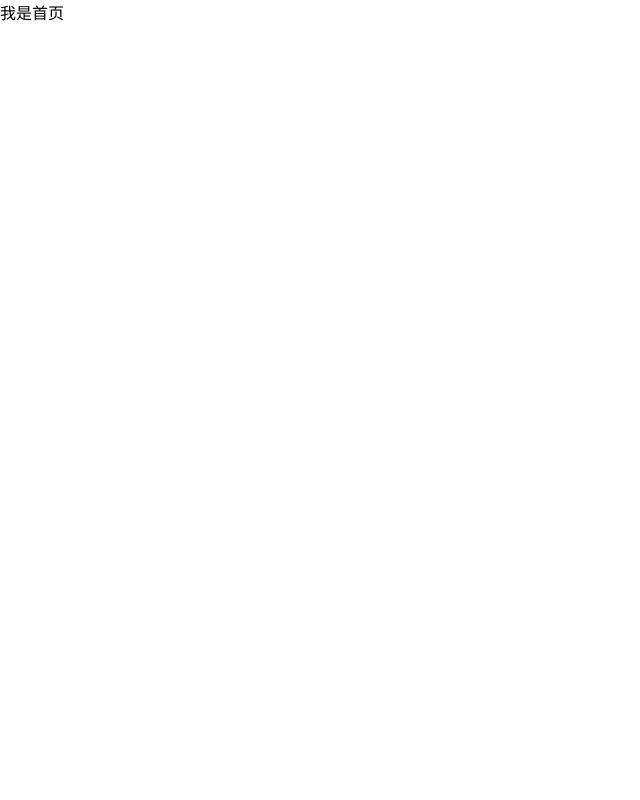
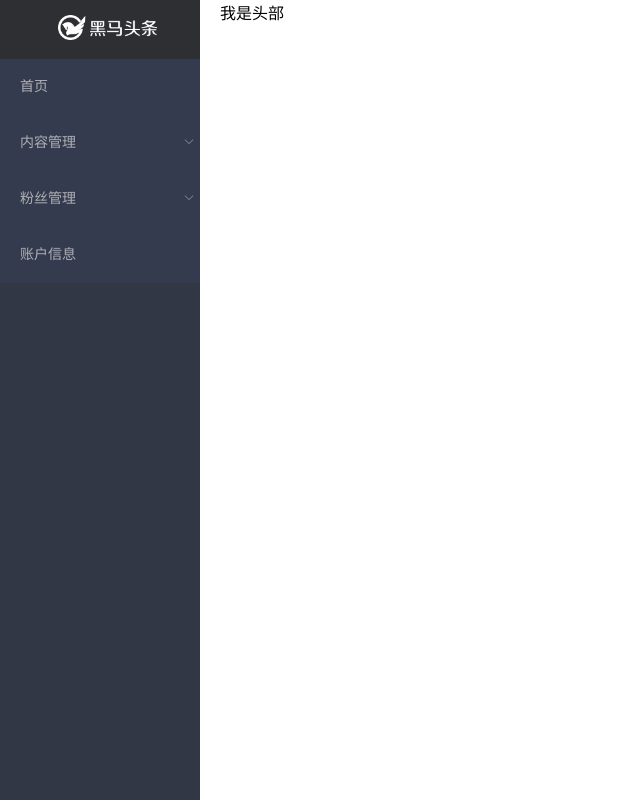
Before and after one commit to wxyshui/88heimatoutiao, a Vue app: page / in a window 1280 px wide. Before the commit this address led to /#/Home. Shown: the whole page, without its empty margins (0-640 px from the left). Built offline with nearby package versions, Linux system fonts and the light colour scheme.

Commit message:
黑马头条PC-主页模块-左侧导航菜单

```diff
--- /dev/null
+++ b/src/components/layout-header.vue
@@ -0,0 +1,15 @@
+<template>
+  <el-row>
+    <div>我是头部</div>
+  </el-row>
+</template>
+
+<script>
+export default {
+
+}
+</script>
+
+<style>
+
+</style>
--- /dev/null
+++ b/src/components/layout-left.vue
@@ -0,0 +1,38 @@
+<template>
+  <el-menu background-color="#353b4e" text-color="#adafb5" active-text-color="#ffd04b" style="width:216px">
+      <div class='menu-title'>
+          <img src="../assets/img/logo_admin.png" alt="" >
+      </div>
+    <el-menu-item index="1">首页</el-menu-item>
+    <el-submenu index="2">
+      <template slot='title'>内容管理</template>
+      <el-menu-item>发布文章</el-menu-item>
+      <el-menu-item>内容列表</el-menu-item>
+      <el-menu-item>评论列表</el-menu-item>
+      <el-menu-item>素材管理</el-menu-item>
+    </el-submenu>
+    <el-submenu index="3">
+      <template slot='title'>粉丝管理</template>
+      <el-menu-item>图文数据</el-menu-item>
+      <el-menu-item>粉丝概况</el-menu-item>
+      <el-menu-item>粉丝画像</el-menu-item>
+      <el-menu-item>粉丝列表</el-menu-item>
+    </el-submenu>
+    <el-menu-item index="4">账户信息</el-menu-item>
+  </el-menu>
+</template>
+
+<script>
+export default {}
+</script>
+
+<style lang='less' scoped>
+.menu-title {
+    background-color: #2e2f32;
+    padding: 15px 0;
+    text-align: center;
+    img {
+        height: 25px;
+    }
+}
+</style>
--- a/src/main.js
+++ b/src/main.js
@@ -9,6 +9,7 @@ axios.defaults.baseURL = 'http://ttapi.research.itcast.cn/mp/v1_0'
 Vue.prototype.$axios = axios
 
 Vue.use(ElementUI)
+// 是否为生产环境
 Vue.config.productionTip = false
 new Vue({
   router,
--- a/src/router/index.js
+++ b/src/router/index.js
@@ -1,17 +1,13 @@
 import Vue from 'vue'
 import VueRouter from 'vue-router'
-import Home from '../views/home'
+import Layout from '../views/layout'
 import Login from '../views/login'
 
 Vue.use(VueRouter)
 const routes = [
   {
     path: '/',
-    redirect: 'Home'
-  },
-  {
-    path: '/home',
-    component: Home
+    component: Layout
   }, {
     path: '/login',
     component: Login
--- a/src/views/home/index.vue
+++ /dev/null
@@ -1,10 +0,0 @@
-<template>
-  <div>
-我是首页
-
-  </div>
-</template>
-
-<script>
-
-</script>
--- /dev/null
+++ b/src/views/layout/index.vue
@@ -0,0 +1,43 @@
+<template>
+  <!-- 先定义一个大容器 -->
+  <el-container>
+    <!-- 先放置一个左侧 -->
+    <el-aside class="left" style="width:200px">
+      <layout-left></layout-left>
+    </el-aside>
+    <!-- 右侧大容器 -->
+    <el-container>
+      <!-- 头部 -->
+      <el-header>
+        <!-- 顶栏组件 -->
+        <layout-header></layout-header>
+      </el-header>
+      <!-- 中部区域 -->
+      <el-main>
+        <!-- 二级路由容器 -->
+        <router-view></router-view>
+      </el-main>
+    </el-container>
+  </el-container>
+</template>
+
+<script>
+import layoutHeader from '../../components/layout-header'
+import layoutLeft from '../../components/layout-left'
+export default {
+  components:
+    {
+      'layout-header': layoutHeader,
+      'layout-left': layoutLeft
+    }
+
+}
+</script>
+
+<style lang='less' scoped >
+.left {
+  height: 100vh;
+  background-color: #323745;
+  overflow: hidden;
+}
+</style>
```
